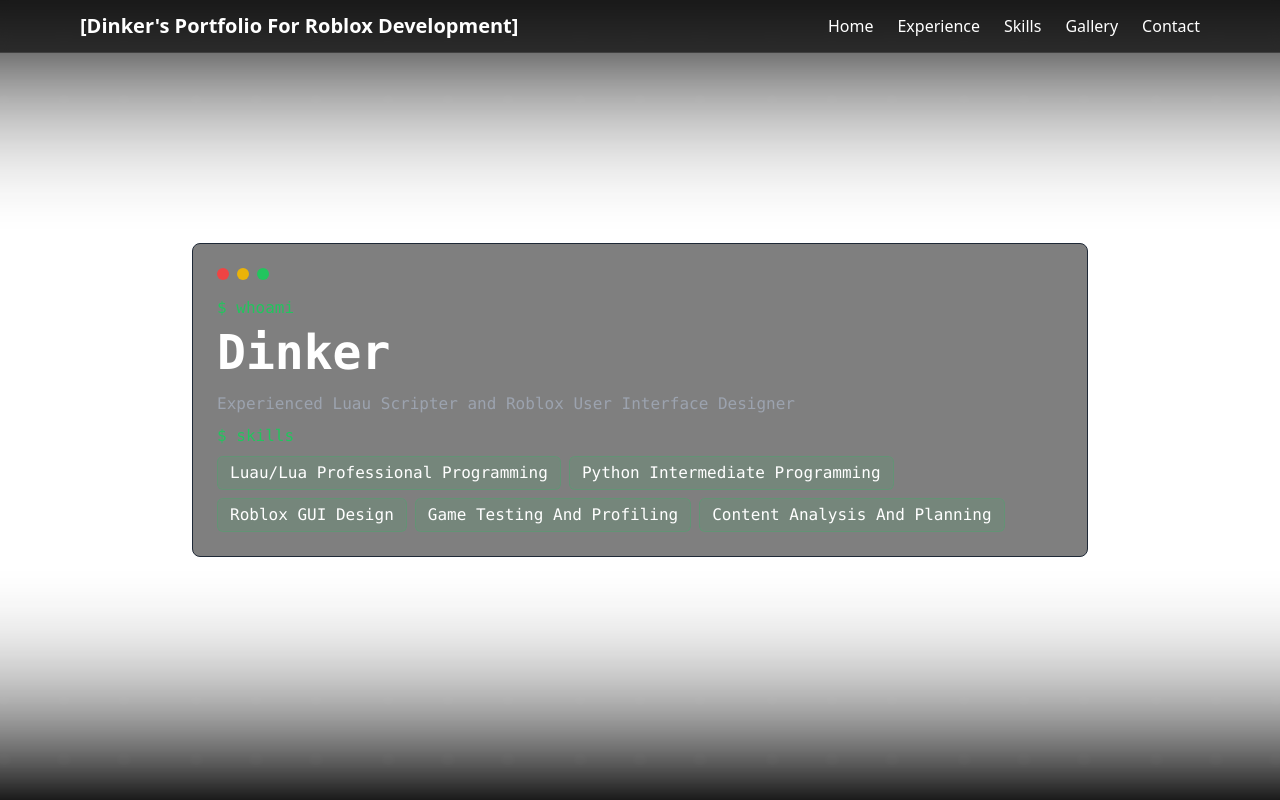
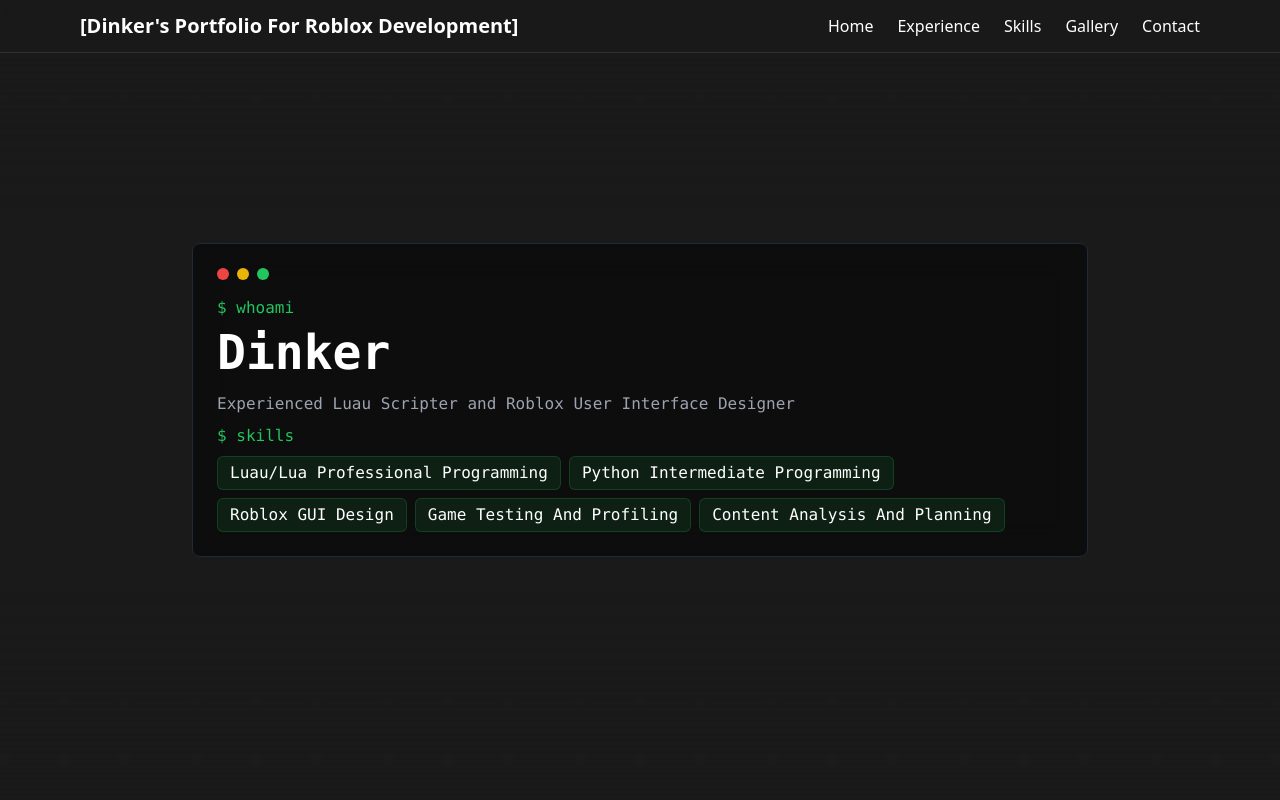
Before and after one commit to Next-Level-Dev/robloxdevportfolio, a Next.js app: page / in a window 1280 px wide. Shown: the top 800 px of the page. Built offline with nearby package versions, Linux system fonts and the light colour scheme.

Commit message:
bg change

```diff
--- a/app/layout.tsx
+++ b/app/layout.tsx
@@ -99,7 +99,7 @@ export default function RootLayout({
                 'linear-gradient(180deg, transparent, white 30%, white 70%, transparent), linear-gradient(360deg, transparent, white 30%, white 70%, transparent)',
               WebkitMaskImage:
                 'linear-gradient(180deg, transparent, white 30%, white 70%, transparent), linear-gradient(360deg, transparent, white 30%, white 70%, transparent)',
-              backgroundColor: 'white',
+              backgroundColor: '#1a1a1a',
             }}
           />
         </div>
```
